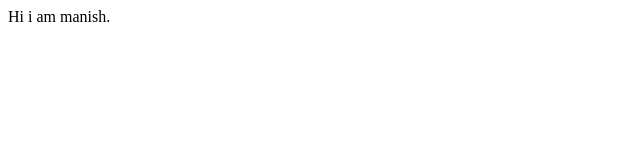
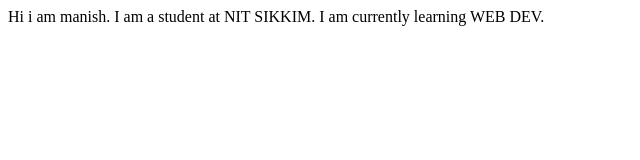
Before and after one commit to admiremeforever1/first_website, a plain HTML site: page index.html in a window 1280 px wide. Shown: the whole page, without its empty margins (0-640 px from the left). Drawn offline with Linux system fonts and the light colour scheme.

Commit message:
update : added details

```diff
--- a/index.html
+++ b/index.html
@@ -8,5 +8,9 @@
 </head>
 <body>
     Hi i am manish.
+
+     I am a student at NIT SIKKIM.
+
+     I am currently learning WEB DEV.
 </body>
 </html>
```
